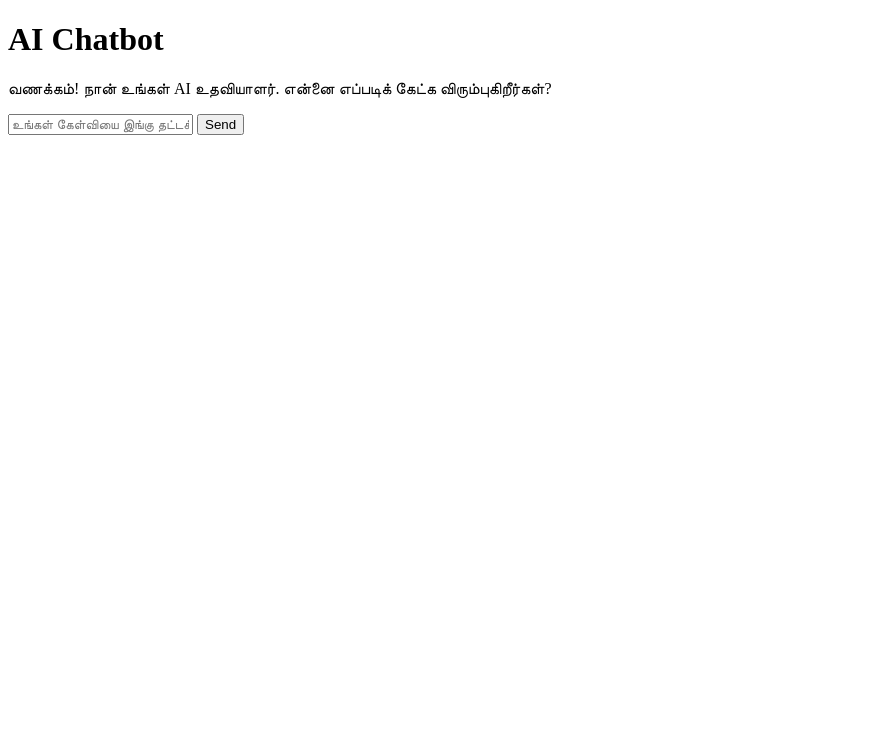
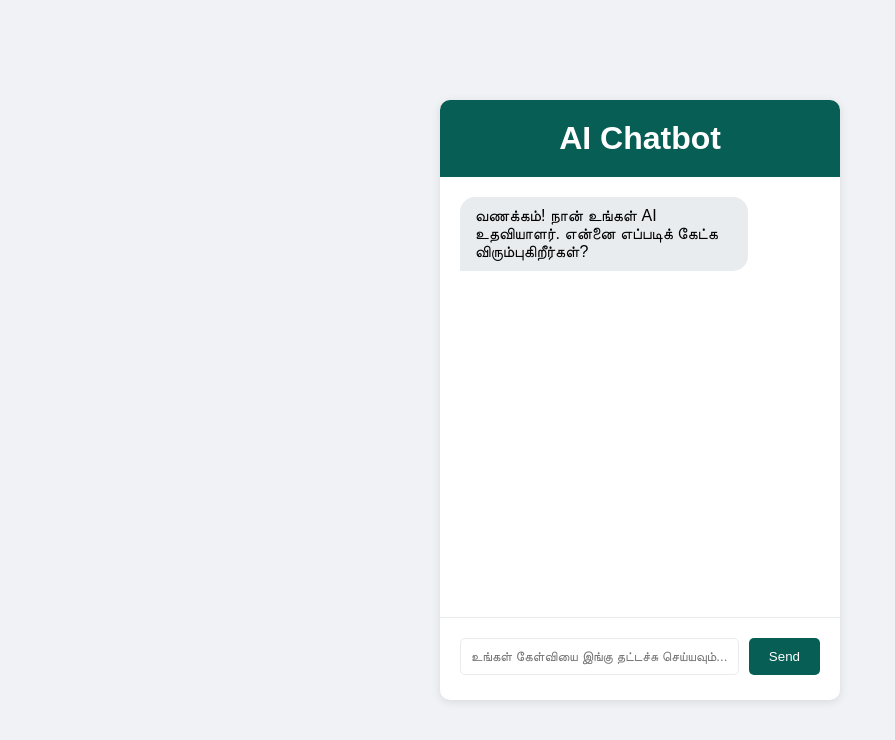
Before and after one commit to TamilCyberZone/flash-ai, a plain HTML site: page index.html in a window 1280 px wide. Shown: the whole page, without its empty margins (0-895 px from the left). Drawn offline with Linux system fonts and the light colour scheme.

Commit message:
Update index.html

```diff
--- a/index.html
+++ b/index.html
@@ -4,6 +4,93 @@
 <meta charset="UTF-8" />
 <meta name="viewport" content="width=device-width, initial-scale=1.0" />
 <title>Tamil cyber Zone AI</title>
+
+  <style>
+* { margin:0; padding:0; box-sizing:border-box; font-family:Arial,sans-serif; }
+
+body {
+  display:flex;
+  justify-content:center;
+  align-items:center;
+  min-height:100vh;
+  background-color:#f0f2f5;
+}
+
+.chat-container {
+  width:400px;
+  height:600px;
+  background-color:white;
+  border-radius:10px;
+  box-shadow:0 2px 10px rgba(0,0,0,0.1);
+  display:flex;
+  flex-direction:column;
+}
+
+.chat-header {
+  padding:20px;
+  background-color:#075e54;
+  color:white;
+  border-radius:10px 10px 0 0;
+  text-align:center;
+}
+
+.chat-messages {
+  flex:1;
+  padding:20px;
+  overflow-y:auto;
+}
+
+.message {
+  margin-bottom:15px;
+  max-width:80%;
+  padding:10px 15px;
+  border-radius:15px;
+  word-wrap:break-word;
+}
+
+.bot-message {
+  background-color:#e9ecef;
+  align-self:flex-start;
+  border-radius:15px 15px 15px 0;
+}
+
+.user-message {
+  background-color:#075e54;
+  color:white;
+  margin-left:auto;
+  border-radius:15px 15px 0 15px;
+}
+
+.chat-input {
+  padding:20px;
+  display:flex;
+  gap:10px;
+  border-top:1px solid #e9ecef;
+}
+
+#user-input {
+  flex:1;
+  padding:10px;
+  border:1px solid #e9ecef;
+  border-radius:5px;
+  outline:none;
+}
+
+#send-button {
+  padding:10px 20px;
+  background-color:#075e54;
+  color:white;
+  border:none;
+  border-radius:5px;
+  cursor:pointer;
+  transition: background-color 0.3s;
+}
+#send-button:hover { background-color:#128c7e; }
+
+pre.code { background:#011421; padding:12px; border-radius:8px; overflow:auto; color:#cfe8ff; margin-top:10px; }
+.sources { font-size:13px; color:#9fd3ff; margin-top:5px; word-wrap:break-word; }
+a.link { color:#075e54; text-decoration:underline; }
+</style>
 
 </head>
 <body>
```
